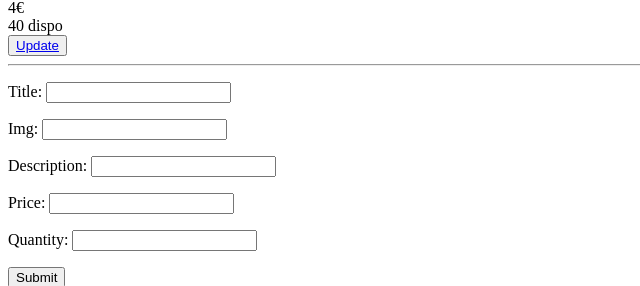
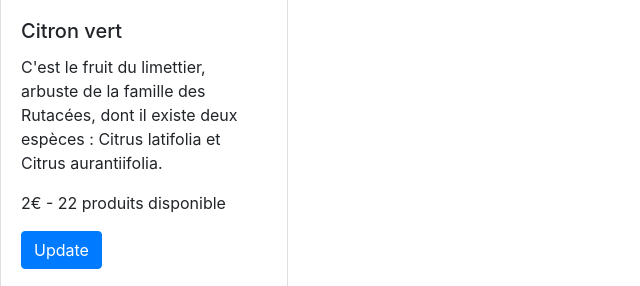
Before and after one commit to Mathilde-Asselin/Shop_Djangoo, a Django app: page /Shop_App/ in a window 1280 px wide. Shown: the part 801-1087 px from the top of the page, without its empty margins (0-640 px from the left). Run offline with Django 4.2, Linux system fonts and the light colour scheme; data comes from the database, SQL or seed files in the repository; both versions use the stored data as it was after the commit.

Commit message:
[Modif file] modif update quantity

```diff
--- a/Shop_App/forms.py
+++ b/Shop_App/forms.py
@@ -25,6 +25,7 @@ class UpdateForm(forms.ModelForm):
     class Meta:
         # specify model to be used
         model = Card
+        # quantity = forms.IntegerField(widget=forms.HiddenInput(), initial=0)
 
         # specify fields to be used
         fields = [
--- a/Shop_App/templates/Shop_App/index.html
+++ b/Shop_App/templates/Shop_App/index.html
@@ -5,33 +5,33 @@
     <meta charset="UTF-8">
     <meta http-equiv="X-UA-Compatible" content="IE=edge">
     <meta name="viewport" content="width=device-width, initial-scale=1.0">
+    <link rel="stylesheet" href="https://cdn.jsdelivr.net/npm/bootstrap@4.5.3/dist/css/bootstrap.min.css" integrity="sha384-TX8t27EcRE3e/ihU7zmQxVncDAy5uIKz4rEkgIXeMed4M0jlfIDPvg6uqKI2xXr2" crossorigin="anonymous">
     <title>Shop_App</title>
 </head>
 
 <body>
 
-    <h1>Voici mes cards</h1>
+    <h1>Fruits Shop</h1>
 
     <div class="list_cards">
 
-        {% for data in dataset %}
-
-        {{ data.title }}<br/>
-        <img src="{{ data.img }}" width="200px"><br/>
-        {{ data.description }}<br/>
-        {{ data.price }}€<br/>
-        {{ data.quantity }} dispo<br/>
-        <button><a href="{{data.id}}/update">Update</a></button>
-        <hr/>
-
-
-        {% endfor %}
-
+        <div class="card" style="width: 18rem;" >
+            {% for data in dataset %}
+            <img class="card-img-top" src="{{ data.img }}" alt="Card image cap">
+            <div class="card-body">
+              <h5 class="card-title">{{ data.title }}</h5>
+              <p class="card-text">{{ data.description }}</p>
+              <p class="card-text">{{ data.price }}€ - {{ data.quantity }} produits disponible</p>
+              <a href="{{data.id}}/update" class="btn btn-primary">Update</a>
+            </div>
+            {% endfor %}
+        </div>
     </div>
 
     <div class="create_card">
 
         <form method="POST" enctype="multipart/form-data">
+            <div class="mb-3">
 
             <!-- Security token -->
             {% csrf_token %}
@@ -39,7 +39,8 @@
             <!-- Using the formset -->
             {{ form.as_p }}
 
-            <input type="submit" value="Submit">
+            </div>
+            <button type="submit" class="btn btn-primary">Submit</button>
         </form>
 
     </div>
--- a/Shop_App/templates/Shop_App/update.html
+++ b/Shop_App/templates/Shop_App/update.html
@@ -5,6 +5,7 @@
     <meta charset="UTF-8">
     <meta http-equiv="X-UA-Compatible" content="IE=edge">
     <meta name="viewport" content="width=device-width, initial-scale=1.0">
+    <link rel="stylesheet" href="https://cdn.jsdelivr.net/npm/bootstrap@4.5.3/dist/css/bootstrap.min.css" integrity="sha384-TX8t27EcRE3e/ihU7zmQxVncDAy5uIKz4rEkgIXeMed4M0jlfIDPvg6uqKI2xXr2" crossorigin="anonymous">
     <title>Update</title>
 </head>
 
@@ -16,6 +17,7 @@
         <img src="{{ data.img }}" width="200px"><br/>
         {{ data.description }}<br/>
         {{ data.price }}€<br/>
+        {{ data.quantity }} disponible<br/>
 
         <form method="POST">
             <!-- Security token by Django -->
--- a/Shop_App/views.py
+++ b/Shop_App/views.py
@@ -19,7 +19,7 @@ def index(request):
         form.save()
 
     context['form']= form
-    context["dataset"] = Card.objects.all()
+    context["dataset"] = Card.objects.all().exclude(quantity=0)
 
     return render(request, 'Shop_App/index.html', context)
 
@@ -28,11 +28,14 @@ def update(request, id):
     context ={}
 
     obj = get_object_or_404(Card, id = id)
+    quantity = obj.quantity
 
     form = UpdateForm(request.POST or None, instance = obj)
+    if form.is_valid():
+        a = form.save(commit=False)
+        a.quantity = quantity - obj.quantity
+        a.save()
 
-    if form.is_valid():
-        form.save()
         return HttpResponseRedirect("/Shop_App")
 
     context["form"] = form
```
Also changed, not shown: Shop_App/templates/Shop_App/style.css (added), db.sqlite3, 3 other files.
